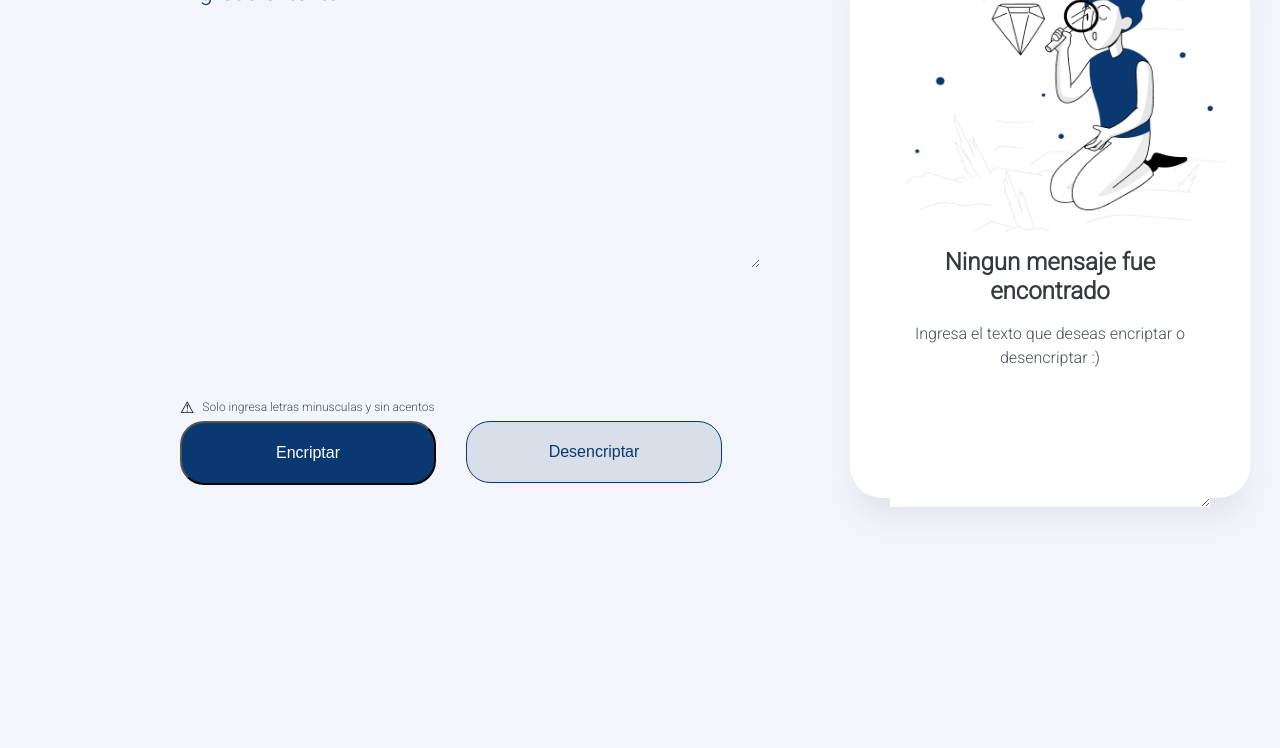
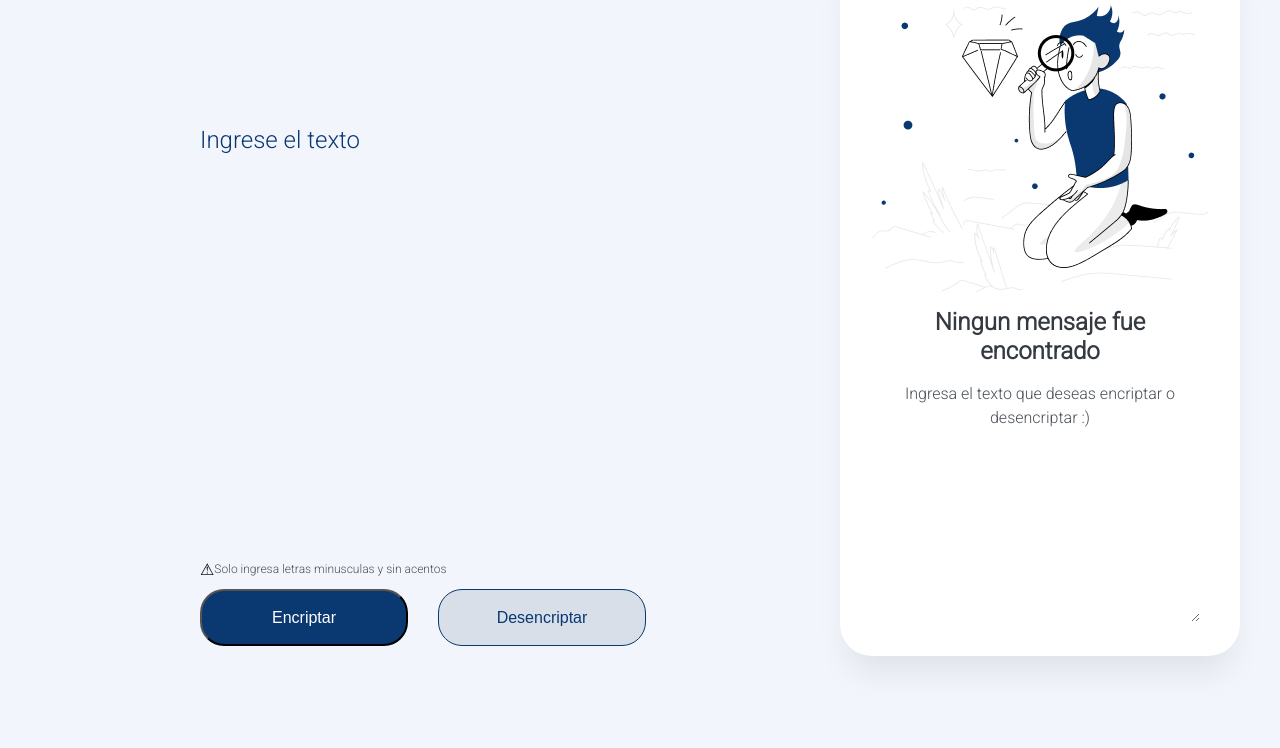
Before and after one commit to AnaMarroquin/Challenge-encriptador, a plain HTML site: page index.html in a window 1280 px wide. Shown: the part 104-852 px from the top of the page. After the commit the page ends 800 px from the top, so only its background shows below. Drawn offline with Linux system fonts and the light colour scheme.

Commit message:
cambios de css

```diff
--- a/index.html
+++ b/index.html
@@ -17,7 +17,7 @@
             <div class="encriptador">
                 <textarea name="texto" class="texto" id="texto" cols="30" rows="10" placeholder="Ingrese el texto"></textarea>
             </div>
-
+            <div class="informacion">
                 <div class="condiciones">
                     <p> Solo ingresa letras minusculas y sin acentos</p>
                 </div>
@@ -26,7 +26,7 @@
                     <button class="bontonEncriptar" type="button" onclick="encriptar()">Encriptar</button>
                     <button class="bontonDesencriptar" type="button" onclick="desencriptar()">Desencriptar</button>
                 </div>
-
+            </div>
             <div class="textoResultado">
                 <div class="mensajeEncriptado">
                 <img src="img/Muñeco.png" alt="muñeco" id="muñeco">
--- a/style.css
+++ b/style.css
@@ -4,6 +4,7 @@
 }
 header{
     background-color: #F3F5FC;
+    padding: 40px 0px 0px 40px;
 }
 header img{
     width: 60px;
@@ -14,19 +15,23 @@ header img{
 }
 body{
     font-family: 'Roboto', sans-serif;
+    min-width: 100vw;
+    min-height: 100vh;
+    background-color: #F3F5FC;
 }
 .container{
-    position: relative;
-    width: 100vw;
-    height: 100vh;
+    margin: 40px 40px 0px 40px;
+    padding: 88px 0px 0px 160px;
     background-color: #F3F5FC;
+    min-height: 70vh;
+}
+.encriptador{
+    width: 200px;
+    height: 100px;
 }
 .texto{
-    position: absolute;
-    width: 580px;
+    width: 680px;
     height: 300px;
-    left: 180px;
-    top: 20px;
     border: none;
     font-family: "Roboto";
     font-weight: 400;
@@ -36,25 +41,25 @@ body{
 }
 .texto::placeholder{
     color: #0A3871;
-
 }
 
 .texto:focus, .texto:active{
     border: none;
     outline: none;
 }
+.informacion{
 
+    display: flex;
+    flex-direction: column;
+    justify-content: end;
+    min-height: 55vh;
+}
 .condiciones{
     display: flex;
-    flex-direction: row;
+    /* flex-direction: row; */
     align-items: center;
-    padding: 0px;
-    gap: 8px;
-    position: absolute;
-    width: 229px;
-    height: 18px;
-    left: 180px;
-    top: 450px;
+    /* padding: 0px; */
+    /* gap: 8px; */
 }
 .condiciones p{
     font-weight: 400;
@@ -73,12 +78,9 @@ body{
 .botones{
     display: flex;
     flex-direction: row;
-    align-items: flex-start;
+    /* align-items: flex-start; */
     padding: 1% 0;
-    position: absolute;
     width: 80%;
-    left: 180px;
-    top: 460px;
 }
 .bontonEncriptar{
     align-items: center;
@@ -122,9 +124,10 @@ body{
     justify-content: center;
     position: absolute;
     width: 400px;
-    height: 550px;
-    left: 850px;
-    top: 0px;
+    height: 90%;
+    right: 0;
+    top: 0;
+    transform: translate(-40px, 40px);
     background: #FFFFFF;
     box-shadow: 0px 24px 32px -8px rgba(0,0,0,0.08);
     border-radius: 32px;
@@ -153,7 +156,7 @@ body{
 }
 .mensajeEncriptado textarea{
     width: 80%;
-    height: 80%;
+    /* height: 80%; */
     border: none;
     font-style: normal;
     font-family: "Roboto";
@@ -168,12 +171,8 @@ body{
     outline: none;
 }
 .textoResultado img{
-    position: relative;
-    width: 80%;
-    height: 50%;
-    left: 4%;
-    top: 0;
-
+    width: 336px;
+    height: 304px;
 }
 .Copiar{
     align-items: flex-start;
@@ -247,10 +246,9 @@ body{
         transform: scale(1.2);
     }
     .textoResultado{
-        width: 229px;
-        height: 300px;
-        left: 10px;
-        top: 500px;
+        top: 50%;
+        left: 50%;
+        transform: translate(10%, 65%);
     }
     .mensajeEncriptado{
         width: 80%;
```
Lines whose indentation alone changed are shown as unchanged.
